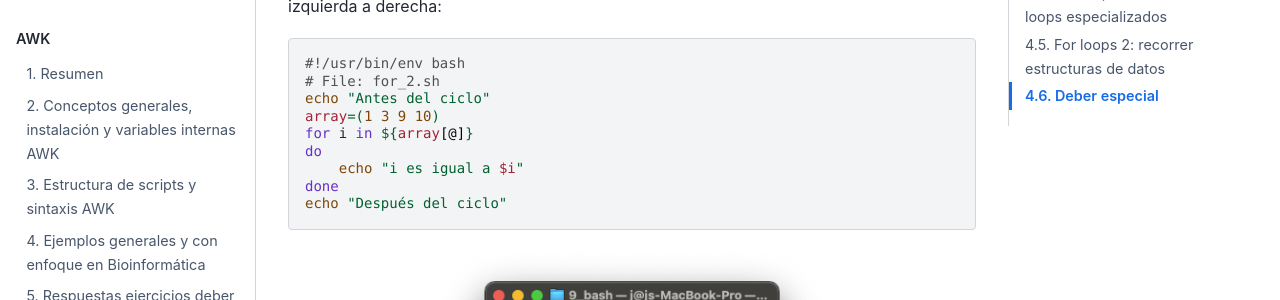
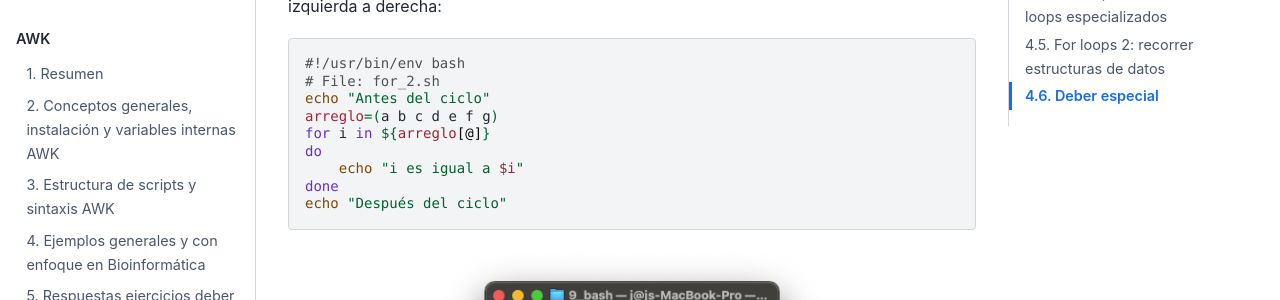
Before and after one commit to RSG-Ecuador/unix.bioinfo.rsgecuador, a Jupyter Book: the page built from content/Curso_avanzado/02_Bash/3_bash.md, in a window 1280 px wide and 900 px high, scrolled down 7657 px. Shown: the part 152-452 px from the top of the window. Built offline with Jupyter Book 1.0.4 settings and Sphinx 7.4.7 and the Sphinx Book theme 1.1.4, drawn with Linux system fonts in a browser that asks for light colours.

Commit message:
“actualización”

```diff
--- a/content/Curso_avanzado/02_Bash/3_bash.md
+++ b/content/Curso_avanzado/02_Bash/3_bash.md
@@ -204,8 +204,8 @@ Para usar la notación de arreglo en el for, para algún *arreglo*, es necesario
 #!/usr/bin/env bash
 # File: for_2.sh
 echo "Antes del ciclo"
-array=(1 3 9 10)
-for i in ${array[@]}
+arreglo=(a b c d e f g)
+for i in ${arreglo[@]}
 do
     echo "i es igual a $i"
 done
```
